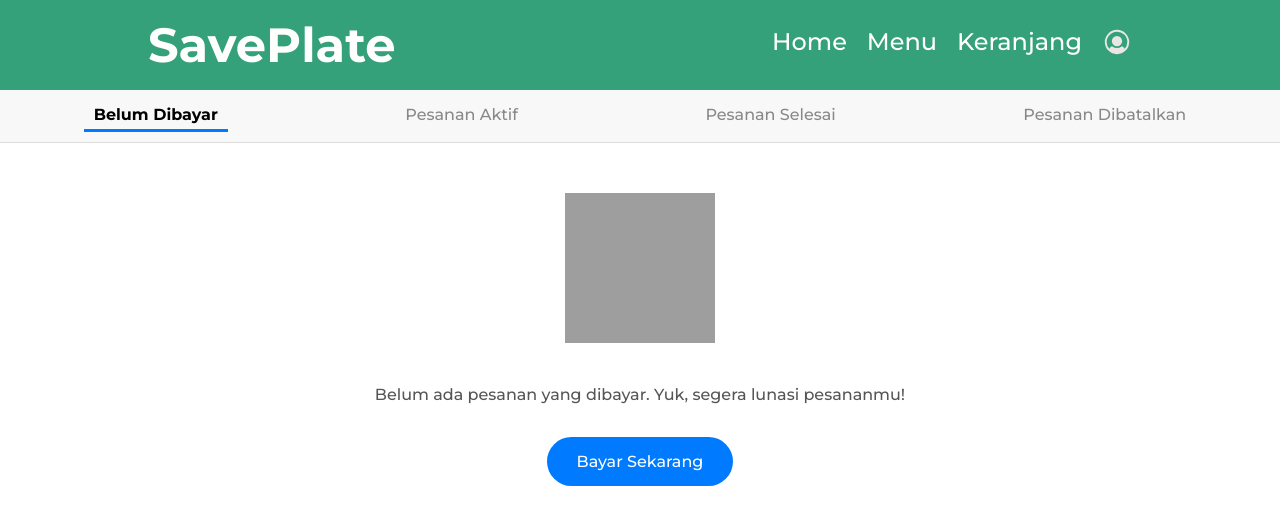
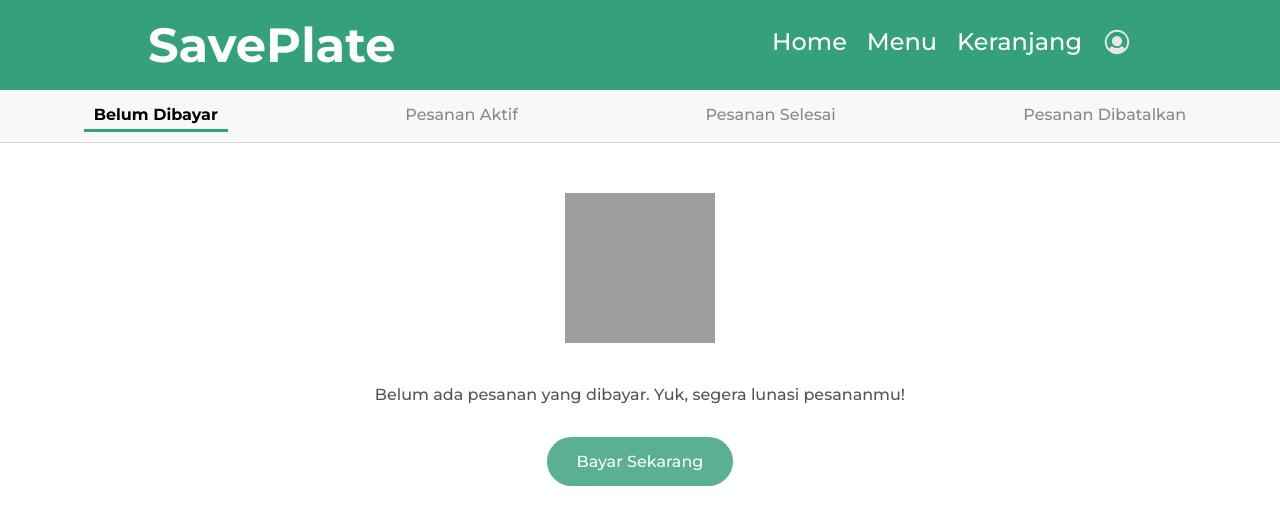
Before and after one commit to aryo04/SavePlate, a PHP site: page /pages/keranjang.php in a window 1280 px wide. Shown: the top 525 px of the page. Run offline with PHP 8.4, Linux system fonts and the light colour scheme; grey boxes are pictures that could not be loaded.

Commit message:
update: styleKeranjang.css

```diff
--- a/css/styleKeranjang.css
+++ b/css/styleKeranjang.css
@@ -189,7 +189,7 @@ nav ul li:hover > a {
 .tab.active {
     font-weight: bold;
     color: black;
-    border-bottom: 3px solid #007bff;
+    border-bottom: 3px solid #34a17b;
 }
 
 /* Content */
@@ -217,7 +217,7 @@ nav ul li:hover > a {
     padding: 15px 30px;
     font-size: 16px;
     color: white;
-    background-color: #007bff;
+    background-color: #59b092;
     border: none;
     border-radius: 25px;
     cursor: pointer;
@@ -225,7 +225,7 @@ nav ul li:hover > a {
 }
 
 .btn:hover {
-    background-color: #0056b3;
+    background-color: #34a17b;
 }
 
 .search-container {
```
